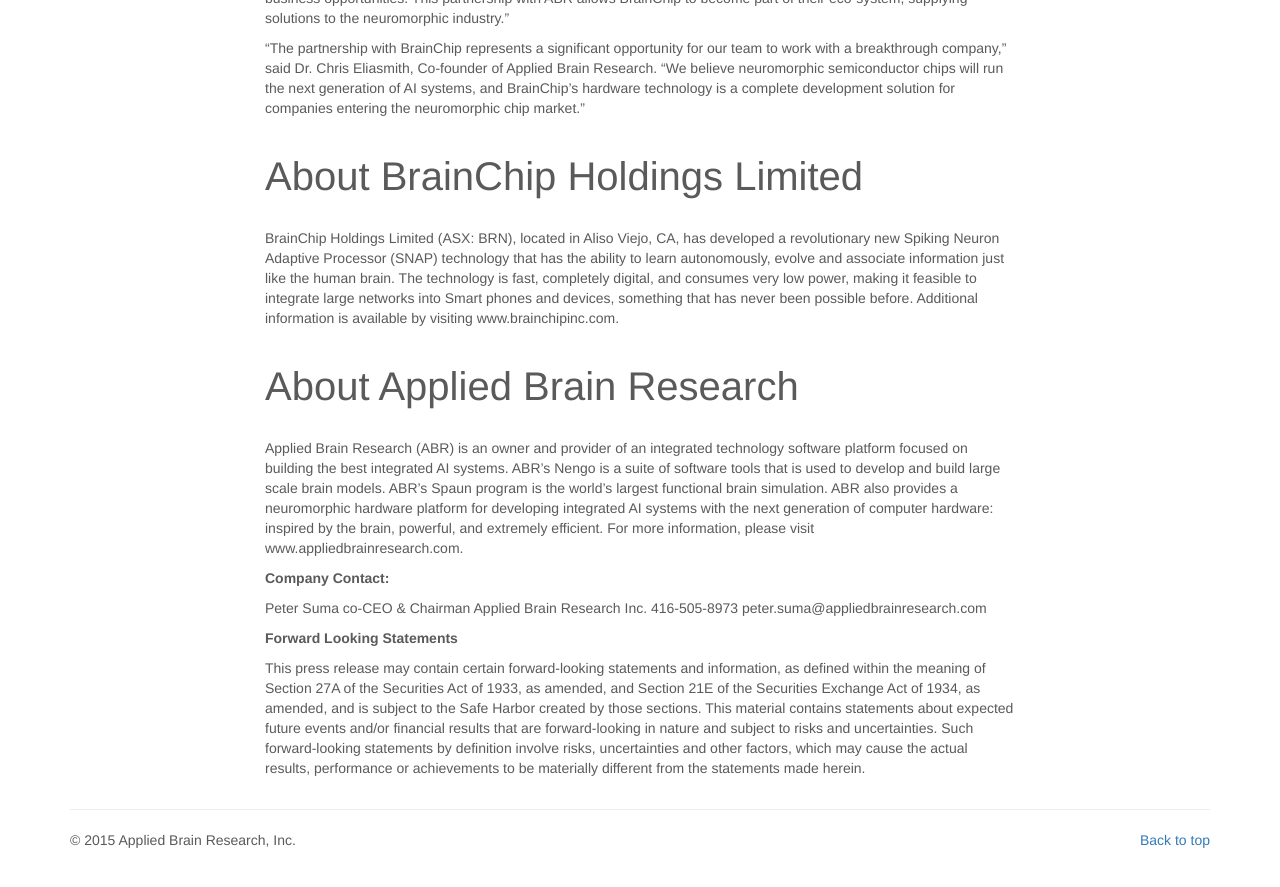
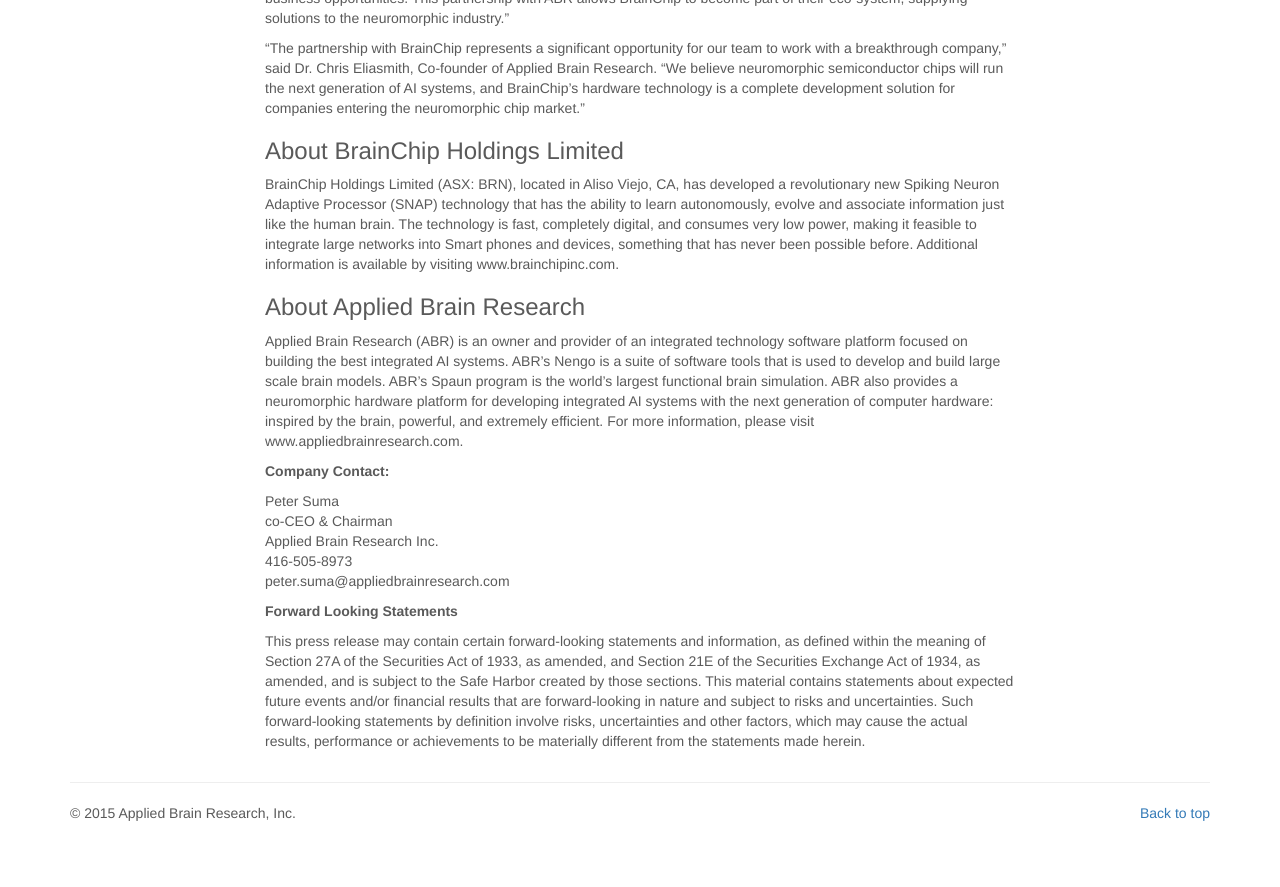
Before and after one commit to abr/abr.github.io, a Jekyll site: the page built from _pressreleases/01-brainchip.md, in a window 1280 px wide and 900 px high, scrolled down 604 px. Shown: the top 887 px of the window. Built offline with Jekyll 4.4.1, drawn with Linux system fonts in a browser that asks for light colours; nearby versions of some CDN libraries; comment, search, counter and statistics services are not loaded; part of the change alters nothing that is shown.

```diff
--- a/_layouts/post.html
+++ b/_layouts/post.html
@@ -14,25 +14,3 @@ layout: default
     </div>
   </div>
 </div>
-<!-- Comments powered by Disqus -->
-<script type="text/javascript">
-  /* ** CONFIGURATION VARIABLES: EDIT BEFORE PASTING INTO YOUR WEBPAGE ** */
-  // required: replace example with your forum shortname
-  var disqus_shortname = 'appliedbrainresearch';
-  var disqus_identifier = '{{ page.id }}';
-  var disqus_title = '{{ page.title }}';
-  // var disqus_url = '{{ site.url }}{{ page.url }}';
-
-  /* ** DON'T EDIT BELOW THIS LINE ** */
-  (function() {
-    var dsq = document.createElement('script');
-    dsq.type = 'text/javascript';
-    dsq.async = true;
-    dsq.src = '//' + disqus_shortname + '.disqus.com/embed.js';
-    (document.getElementsByTagName('head')[0] || document.getElementsByTagName('body')[0]).appendChild(dsq);
-  })();
-</script>
-<noscript>
-  Please enable JavaScript to view the
-  <a href="https://disqus.com/?ref_noscript">comments powered by Disqus.</a>
-</noscript>
--- a/_pressreleases/01-brainchip.md
+++ b/_pressreleases/01-brainchip.md
@@ -14,14 +14,13 @@ Under the terms of the agreement, BrainChip and ABR will jointly, non-exclusivel
 "The partnership with BrainChip represents a significant opportunity for our team to work with a breakthrough company," said Dr. Chris Eliasmith, Co-founder of Applied Brain Research. "We believe neuromorphic semiconductor chips will run the next generation of AI systems, and BrainChip's hardware technology is a complete development solution for companies entering the neuromorphic chip market."
 
 
-About BrainChip Holdings Limited
---------------------------------
+### About BrainChip Holdings Limited
 
 BrainChip Holdings Limited (ASX: BRN), located in Aliso Viejo, CA, has developed a revolutionary new Spiking Neuron Adaptive Processor (SNAP) technology that has the ability to learn autonomously, evolve and associate information just like the human brain. The technology is fast, completely digital, and consumes very low power, making it feasible to integrate large networks into Smart phones and devices, something that has never been possible before. Additional information is available by visiting www.brainchipinc.com.
 
 
-About Applied Brain Research
-----------------------------
+### About Applied Brain Research
+
 
 Applied Brain Research (ABR) is an owner and provider of an integrated technology software platform focused on building the best integrated AI systems. ABR's Nengo is a suite of software tools that is used to develop and build large scale brain models. ABR's Spaun program is the world's largest functional brain simulation. ABR also provides a neuromorphic hardware platform for developing integrated AI systems with the next generation of computer hardware: inspired by the brain, powerful, and extremely efficient. For more information, please visit www.appliedbrainresearch.com.
 
```
